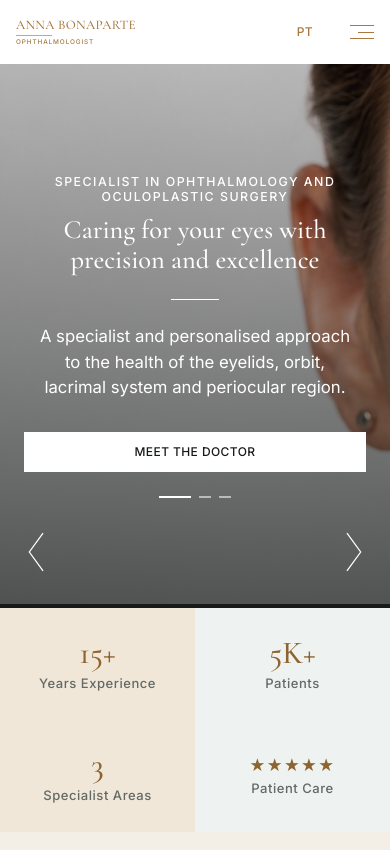
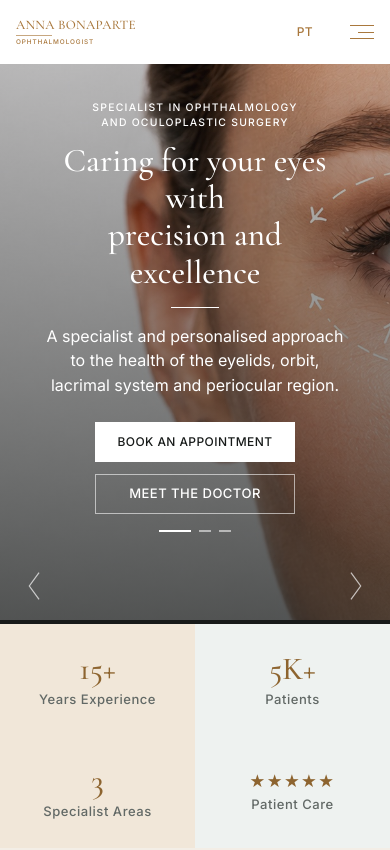
Before and after one commit to brunobvaz/medical-website, a React (Vite) app: page / in a window 390 px wide. Shown: the top 850 px of the page. Built offline with nearby package versions, Linux system fonts and the light colour scheme.

Commit message:
Improve mobile hero composition

```diff
--- a/src/Sections/HeroSection.css
+++ b/src/Sections/HeroSection.css
@@ -146,13 +146,20 @@
   text-wrap: balance;
 }
 
-
+.medical-hero__actions {
+  margin-top: var(--space-lg);
+  display: flex;
+  align-items: center;
+  justify-content: center;
+  gap: var(--space-sm);
+}
 
 .medical-hero__cta {
-  margin-top: var(--space-lg);
   color: var(--color-text);
   background: var(--color-bg);
 }
+
+.medical-hero__cta--booking { display: none; }
 
 .medical-hero__cta:hover:not(:disabled) { color: var(--color-text-light); background: var(--color-accent-hover); }
 
@@ -228,34 +235,76 @@
 
   .medical-hero {
     width: 100%;
-    min-height: calc(100svh - var(--navbar-height) - (2 * var(--page-padding-block)));
-    background-position: 40% calc(50% + var(--hero-parallax-y, 0px));
+    min-height: clamp(31rem, 78svh, 39rem);
+    background-position: 62% calc(50% + var(--hero-parallax-y, 0px));
   }
 
   .medical-hero__overlay { background: linear-gradient(180deg, color-mix(in srgb, var(--color-text) 24%, transparent), color-mix(in srgb, var(--color-text) 72%, transparent)); }
-  .medical-hero__content { width: calc(100% - (2 * var(--space-lg))); }
-  .medical-hero h1 { font-size: clamp(1.65rem, 7.5vw, 2.35rem); }
+  .medical-hero__content {
+    width: min(calc(100% - (2 * var(--space-lg))), 35rem);
+    padding-block: var(--space-lg) calc(var(--space-2xl) + var(--space-md));
+  }
+  .medical-hero .type-eyebrow {
+    max-width: 34ch;
+    font-size: clamp(.65rem, 2.2vw, .78rem);
+    letter-spacing: .12em;
+    line-height: 1.45;
+  }
+  .medical-hero h1 {
+    max-width: 18ch;
+    font-size: clamp(2rem, 8vw, 3.25rem);
+  }
+  .medical-hero__title-line { white-space: normal; }
+  .medical-hero__rule { margin-block: var(--space-sm); }
+  .medical-hero__description {
+    max-width: 35ch;
+    font-size: clamp(1rem, 3.7vw, 1.125rem);
+    line-height: 1.55;
+  }
+  .medical-hero__actions { margin-top: var(--space-md); }
+  .medical-hero__cta--booking { display: inline-flex; }
+  .medical-hero__cta--slide {
+    color: var(--color-text-light);
+    background: transparent;
+    border-color: color-mix(in srgb, var(--color-text-light) 58%, transparent);
+  }
   .medical-hero .medical-hero__arrow {
-    width: 3rem;
-    height: 4rem;
+    width: 2.25rem;
+    height: 2.75rem;
     top: auto;
-    bottom: var(--space-md);
+    bottom: var(--space-sm);
+    opacity: .68;
     transform: none;
   }
-  .medical-hero__arrow .ui-arrow-button__chevron { width: 1.5rem; height: 2.5rem; }
-  .medical-hero__arrow--previous { left: var(--space-xs); }
-  .medical-hero__arrow--next { right: var(--space-xs); }
+  .medical-hero__arrow .ui-arrow-button__chevron { width: 1rem; height: 1.75rem; }
+  .medical-hero__arrow--previous { left: var(--space-sm); }
+  .medical-hero__arrow--next { right: var(--space-sm); }
+  .medical-hero__indicators { margin-top: var(--space-sm); }
 }
 
 @media (max-width: 479px) {
-  .medical-hero { min-height: 34rem; }
+  .medical-hero { min-height: clamp(31rem, 82svh, 35rem); }
   .medical-hero__content { width: calc(100% - (2 * var(--space-md))); }
-  .medical-hero h1 { font-size: clamp(1.35rem, 6.8vw, 1.65rem); }
-  .medical-hero__cta { width: 100%; min-width: 0; }
+  .medical-hero h1 { font-size: clamp(2rem, 8.5vw, 2.55rem); }
+  .medical-hero__actions {
+    width: 100%;
+    flex-direction: column;
+    gap: var(--space-xs);
+  }
+  .medical-hero__cta { width: auto; min-width: min(12.5rem, 100%); }
+  .medical-hero__cta--slide { font-size: var(--fs-small); }
 }
 
 @media (max-width: 359px) {
-  .medical-hero-stats__list { grid-template-columns: 1fr; }
+  .medical-hero { min-height: 32rem; }
+  .medical-hero__content { width: calc(100% - (2 * var(--space-sm))); }
+  .medical-hero h1 { font-size: 2rem; }
+  .medical-hero__description { font-size: 1rem; }
+  .medical-hero-stat {
+    min-height: 6.5rem;
+    padding-inline: var(--space-xs);
+  }
+  .medical-hero-stat__label { font-size: .72rem; }
 }
 
 @media (prefers-reduced-motion: reduce) {
--- a/src/Sections/HeroSection.jsx
+++ b/src/Sections/HeroSection.jsx
@@ -83,9 +83,14 @@ export default function HeroSection({
         </h1>
         <span className="medical-hero__rule" aria-hidden="true" />
         <p className="medical-hero__description type-body">{currentSlide.description}</p>
-        <Button className="medical-hero__cta" href={currentSlide.buttonHref} to={currentSlide.buttonTo} size="small" variant="primary">
-          {currentSlide.buttonLabel}
-        </Button>
+        <div className="medical-hero__actions">
+          <Button className="medical-hero__cta medical-hero__cta--booking" to="/booking" size="small" variant="primary">
+            {language === 'en' ? 'Book an appointment' : 'Marcar consulta'}
+          </Button>
+          <Button className="medical-hero__cta medical-hero__cta--slide" href={currentSlide.buttonHref} to={currentSlide.buttonTo} size="small" variant="primary">
+            {currentSlide.buttonLabel}
+          </Button>
+        </div>
 
         {hasMultipleSlides && (
           <div className="medical-hero__indicators" aria-label={content.indicatorsLabel}>
```
